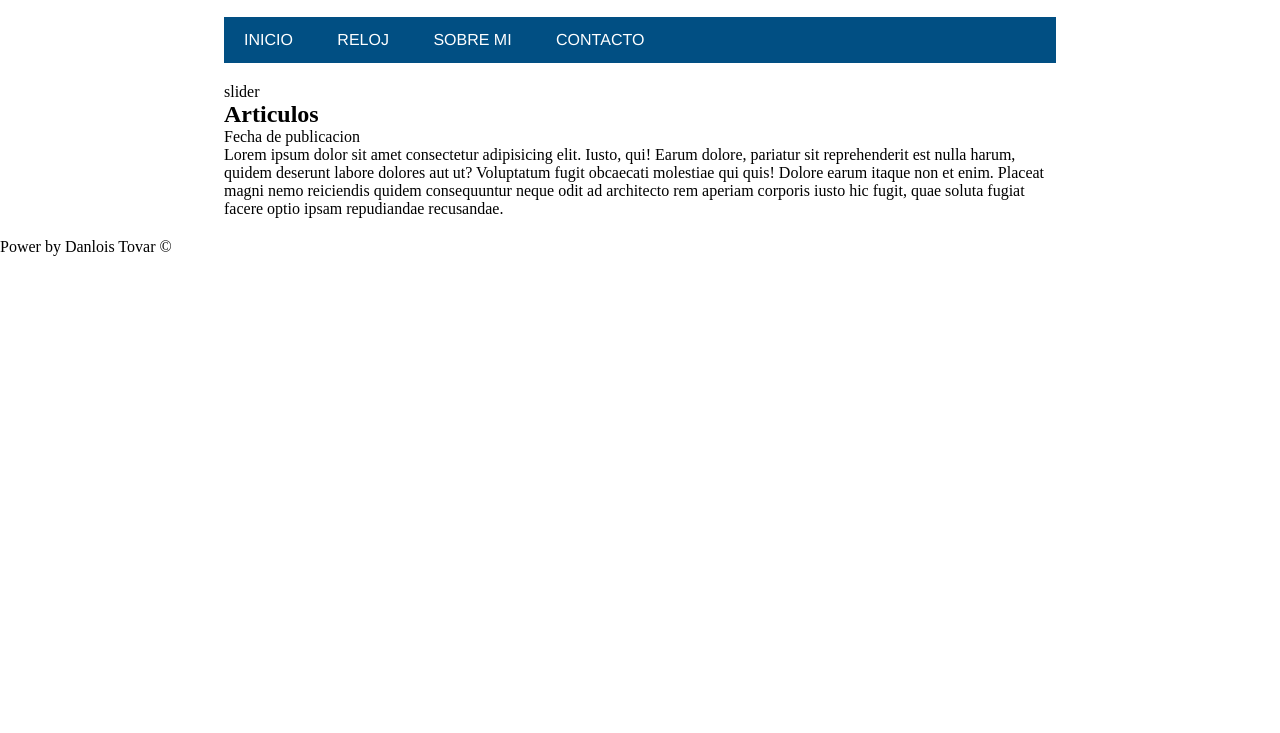
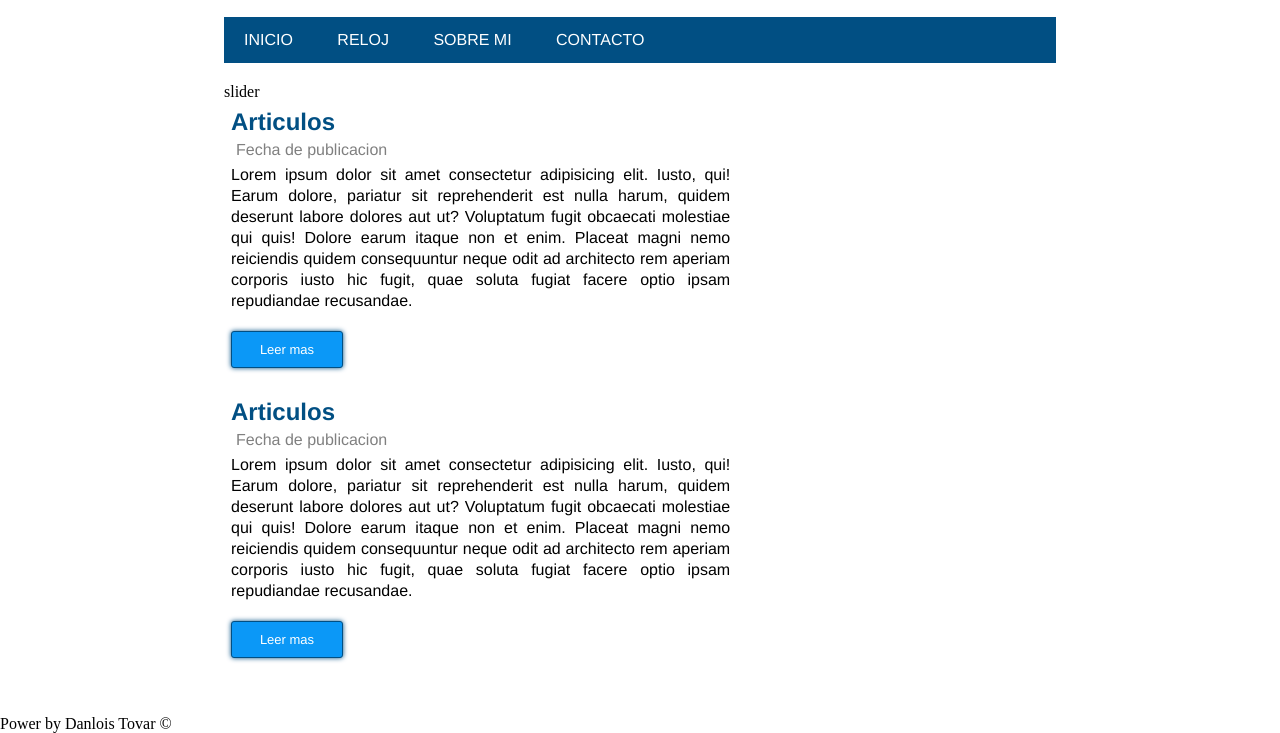
Before and after one commit to DanloisTovar/pagina-web-js, a plain HTML site: page index.html in a window 1280 px wide. Shown: the part 133-866 px from the top of the page. Before the commit the page ends 800 px from the top, so only its background shows below. Drawn offline with Linux system fonts and the light colour scheme.

Commit message:
Se estilizaron los articulos.

```diff
--- a/css/styles.css
+++ b/css/styles.css
@@ -72,3 +72,43 @@ body {
 #menu li:hover {
   background: #0b98f7;
 }
+
+#post {
+  width: 60%;
+  float: left;
+  font-family: 'Helvetica';
+}
+#post {
+  padding: 7px;
+}
+#articulos h2 {
+  font: size 30px;
+  color: rgb(1, 79, 131);
+}
+.fecha {
+  display: block;
+  color: gray;
+  margin: 5px;
+}
+
+#articulos p {
+  margin-top: 10 px;
+  margin-bottom: 20px;
+  line-height: 21px;
+  text-align: justify;
+}
+
+.btn {
+  display: block;
+  border: rgb(1, 79, 131) solid 1px;
+  background: #0b98f7;
+  color: white;
+  text-decoration: none;
+  font-size: 13px;
+  border-radius: 3px;
+  box-shadow: 0px 0px 5px rgb(1, 79, 131);
+  padding: 10px;
+  text-align: center;
+  width: 90px;
+  margin-bottom: 30px;
+}
--- a/index.html
+++ b/index.html
@@ -48,7 +48,7 @@
         <div id="post">
           <article id="articulos">
             <h2>Articulos</h2>
-            <span>Fecha de publicacion</span>
+            <span class="fecha">Fecha de publicacion</span>
             <p>
               Lorem ipsum dolor sit amet consectetur adipisicing elit. Iusto,
               qui! Earum dolore, pariatur sit reprehenderit est nulla harum,
@@ -58,9 +58,28 @@
               aperiam corporis iusto hic fugit, quae soluta fugiat facere optio
               ipsam repudiandae recusandae.
             </p>
+
+            <a href="#" class="btn">Leer mas</a>
+          </article>
+
+          <article id="articulos">
+            <h2>Articulos</h2>
+            <span class="fecha">Fecha de publicacion</span>
+            <p>
+              Lorem ipsum dolor sit amet consectetur adipisicing elit. Iusto,
+              qui! Earum dolore, pariatur sit reprehenderit est nulla harum,
+              quidem deserunt labore dolores aut ut? Voluptatum fugit obcaecati
+              molestiae qui quis! Dolore earum itaque non et enim. Placeat magni
+              nemo reiciendis quidem consequuntur neque odit ad architecto rem
+              aperiam corporis iusto hic fugit, quae soluta fugiat facere optio
+              ipsam repudiandae recusandae.
+            </p>
+
+            <a href="#" class="btn">Leer mas</a>
           </article>
         </div>
         <sidebar id="sidebar"></sidebar>
+        <div class="clearfix"></div>
       </section>
     </section>
 
```
